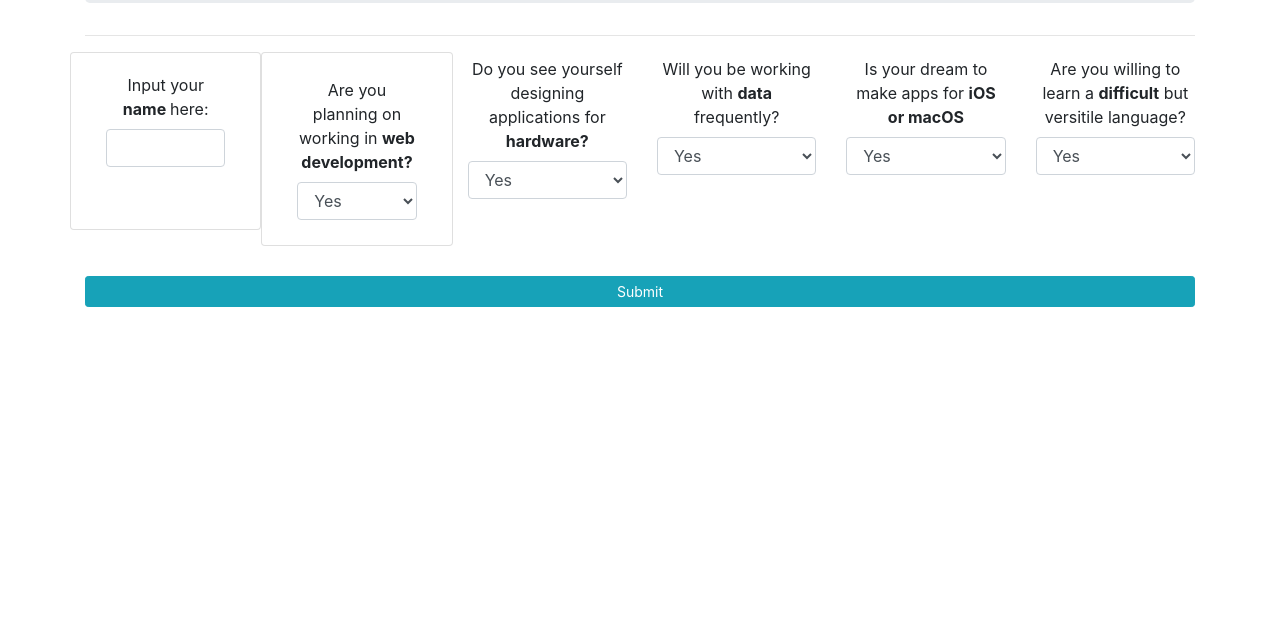
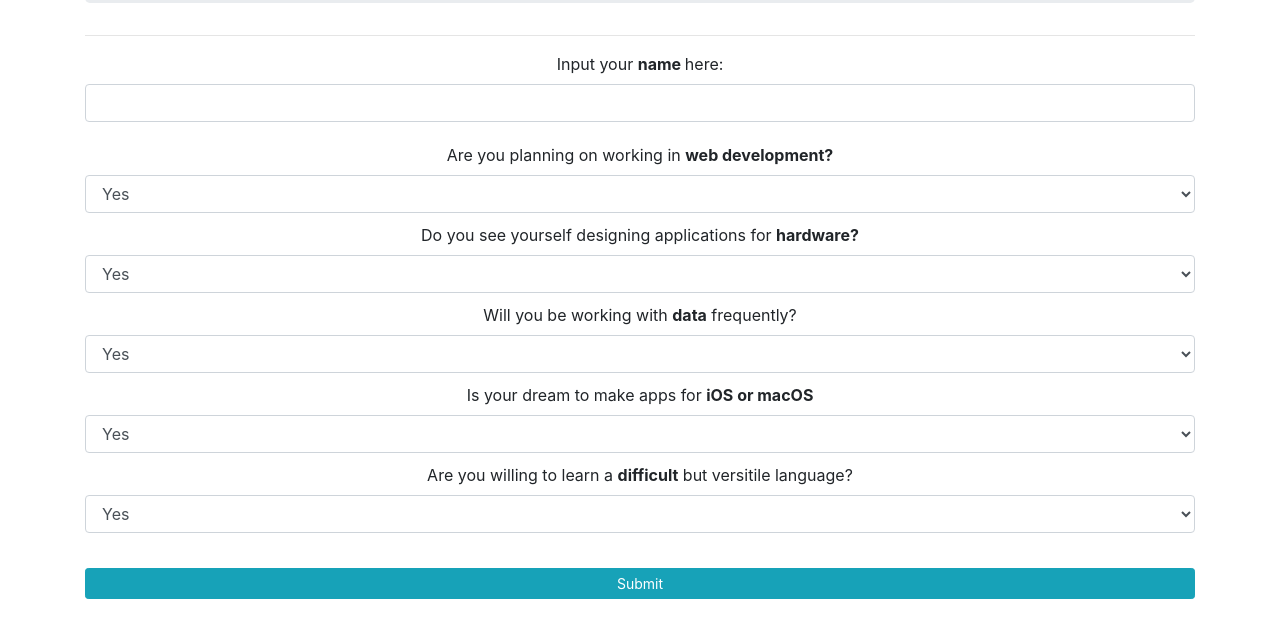
Before and after one commit to GrantEadie/programming-language-suggester, a plain HTML site: page index.html in a window 1280 px wide. Shown: the part 155-792 px from the top of the page. Drawn offline with Linux system fonts and the light colour scheme.

Commit message:
end experiment with cols and rows in bootstrap.

```diff
--- a/index.html
+++ b/index.html
@@ -14,32 +14,25 @@
       <h1 style="font-weight: 600;">Code Survey</h1>
       <h3>Find out your coding future with this short survey.</h3>
     </div>
-    <form id="coding">
+    <form id="coding" style="margin-bottom: 100px">
       <hr>
 
-
-      <div class="row">
-
-        <div class="form-group col card" style="text-align: center;">
-          <div class="card-body">
+      <div class="form-group" style="text-align: center;">
         <label for="userName">Input your <strong>name </strong>here:</label>
         <input id="userName" class="form-control" type="text">
       </div>
-        </div>
 
       <!-- prompts the user to answer yes or no for WEB dev. -->
-        <div class="questions col card">
-          <div class="card-body">
+      <div class="questions">
         <label>Are you planning on working in <strong>web development?</strong></label>
         <select class="form-control" id="webDev">
           <option value="yes">Yes</option>
           <option value="no">No</option>
         </select>
       </div>
-        </div>
 
       <!-- prompts the user to answer yes or no for HARDWARE dev. -->
-        <div class="questions col">
+      <div class="questions">
         <label>Do you see yourself designing applications for <strong>hardware?</strong></label>
         <select class="form-control" id="hardwareDev">
           <option value="yes">Yes</option>
@@ -48,7 +41,7 @@
      </div>
 
       <!-- prompts the user to answer yes or no for DATA ANALYSIS. -->
-        <div class="questions col">
+      <div class="questions">
         <label>Will you be working with <strong>data</strong> frequently?</label>
         <select class="form-control" id="dataSci">
           <option value="yes">Yes</option>
@@ -57,7 +50,7 @@
       </div>
 
       <!-- prompts the user to answer yes or no for APPLE. -->
-        <div class="questions col">
+      <div class="questions">
         <label>Is your dream to make apps for <strong>iOS or macOS</strong></label>
         <select class="form-control" id="apple">
           <option value="yes">Yes</option>
@@ -66,7 +59,7 @@
       </div>
 
       <!-- prompts the user to answer yes or no for DIFFICULTY. -->
-        <div class="questions col">
+      <div class="questions">
         <label>Are you willing to learn a <strong>difficult</strong> but versitile language?</label>
         <select class="form-control" id="dif">
           <optgroup>
@@ -75,22 +68,20 @@
         </optgroup>
         </select>
       </div>
-      </div>
       <button type="submit" class="btn btn-info btn-block btn-sm" style="margin-top: 30px;">Submit</button>
 
       <!-- separate body for answer -->
 
       <div class="match">
-        <div class="userName">
-          <h1>Hello <span class="inputName"></span></h1>
+        <hr class="lineStyle">
+        <div class="userName" style="font-family:'Lato', sans-serif;">
+          <h1>Hello <span class="inputName"></span>,</h1>
         </div>
-        <hr class="lineStyle">
+
         <h2 class="matchTitle"></h1>
+          <p style="font-family: 'Lato', sans-serif; text-align: center;">Best of luck!</p>
         <hr class="lineStyle">
       </div>
-
-
-
     </form>
   </div>
 </body>
```
Lines whose indentation alone changed are shown as unchanged.
